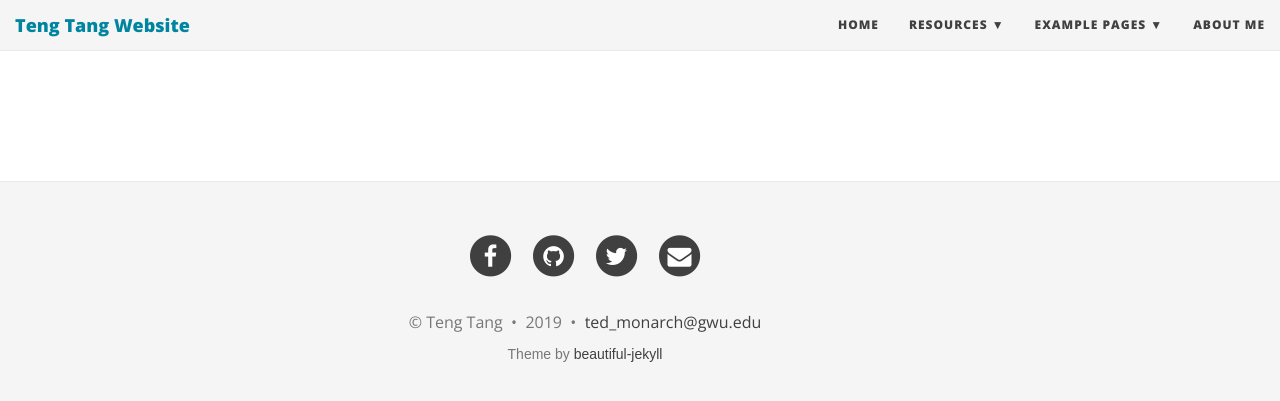
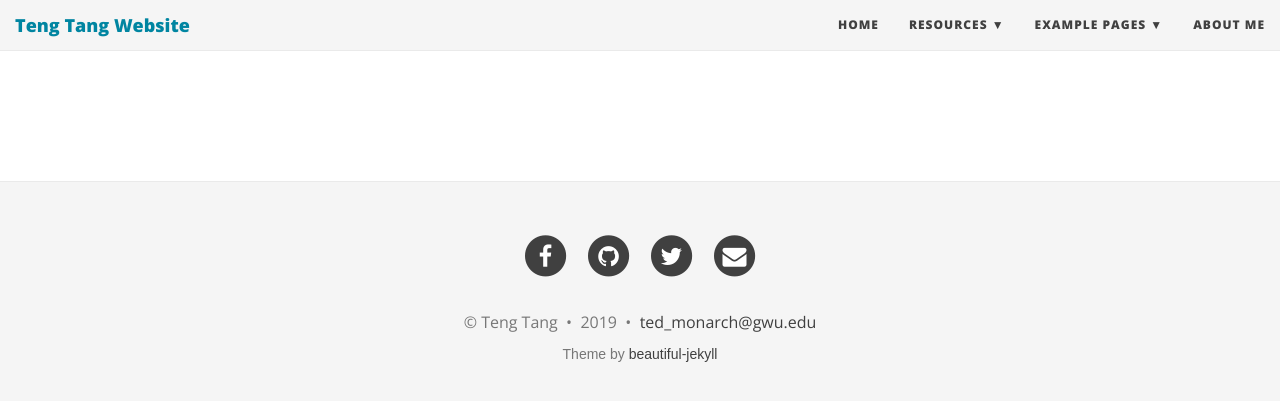
Before and after one commit to Monarch2018/ev_prediction, a Jekyll site: the page built from newpage.md, in a window 1280 px wide. Shown: the top 401 px of the page. Built offline with Jekyll 4.4.1, drawn with Linux system fonts in a browser that asks for light colours; nearby versions of some CDN libraries; our own code applies the rules of GitHub Pages for plain Markdown files.

Commit message:
Update main.css

```diff
--- a/css/main.css
+++ b/css/main.css
@@ -65,9 +65,9 @@
 /* * {margin: 0.1px;
    padding: 0.1px;} */
 
-.container {
+/* .container {
     margin-left: 0px;
-}
+} */
 
 .blurb {
     background-color: #ffffff;
```
